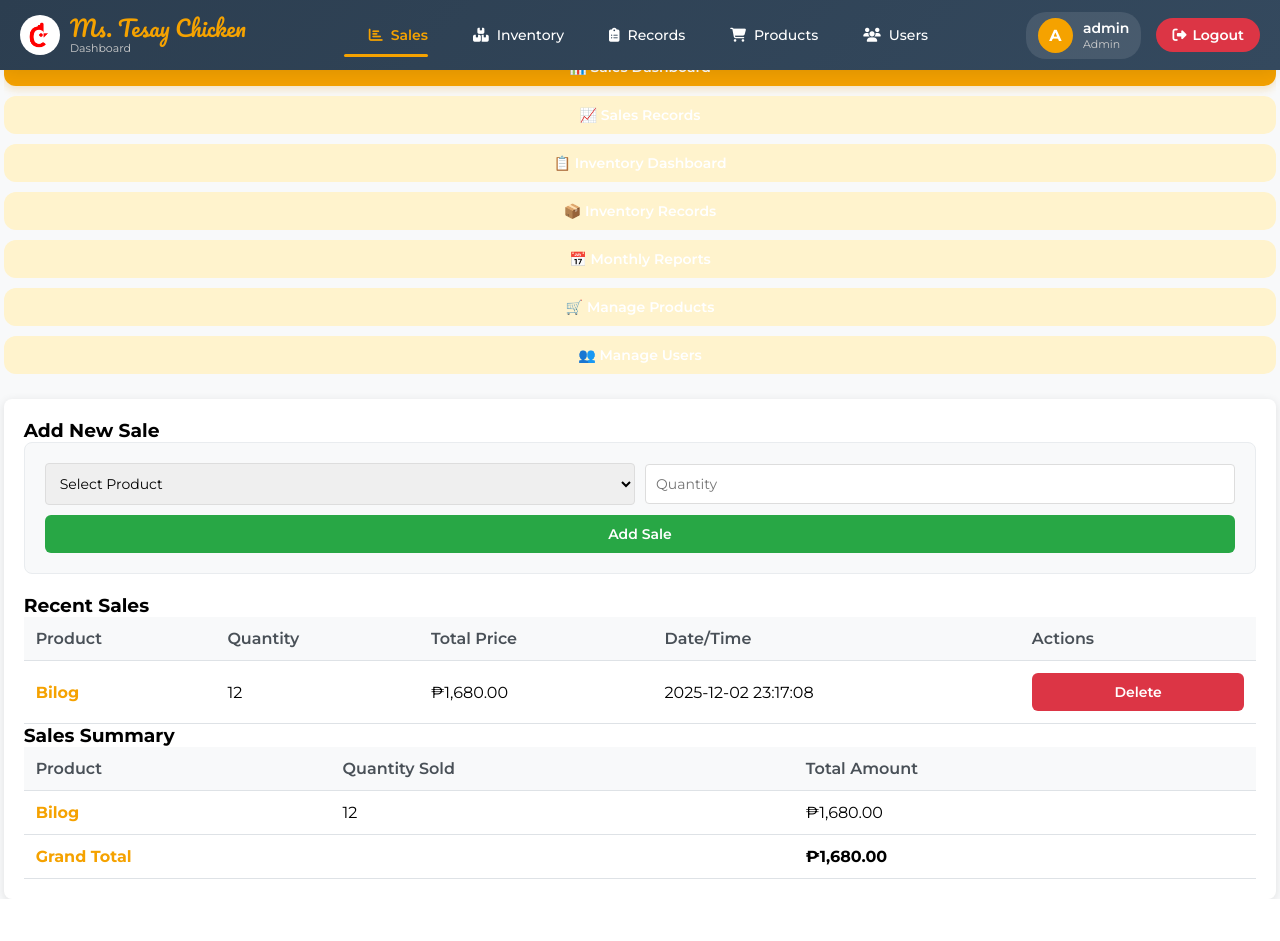
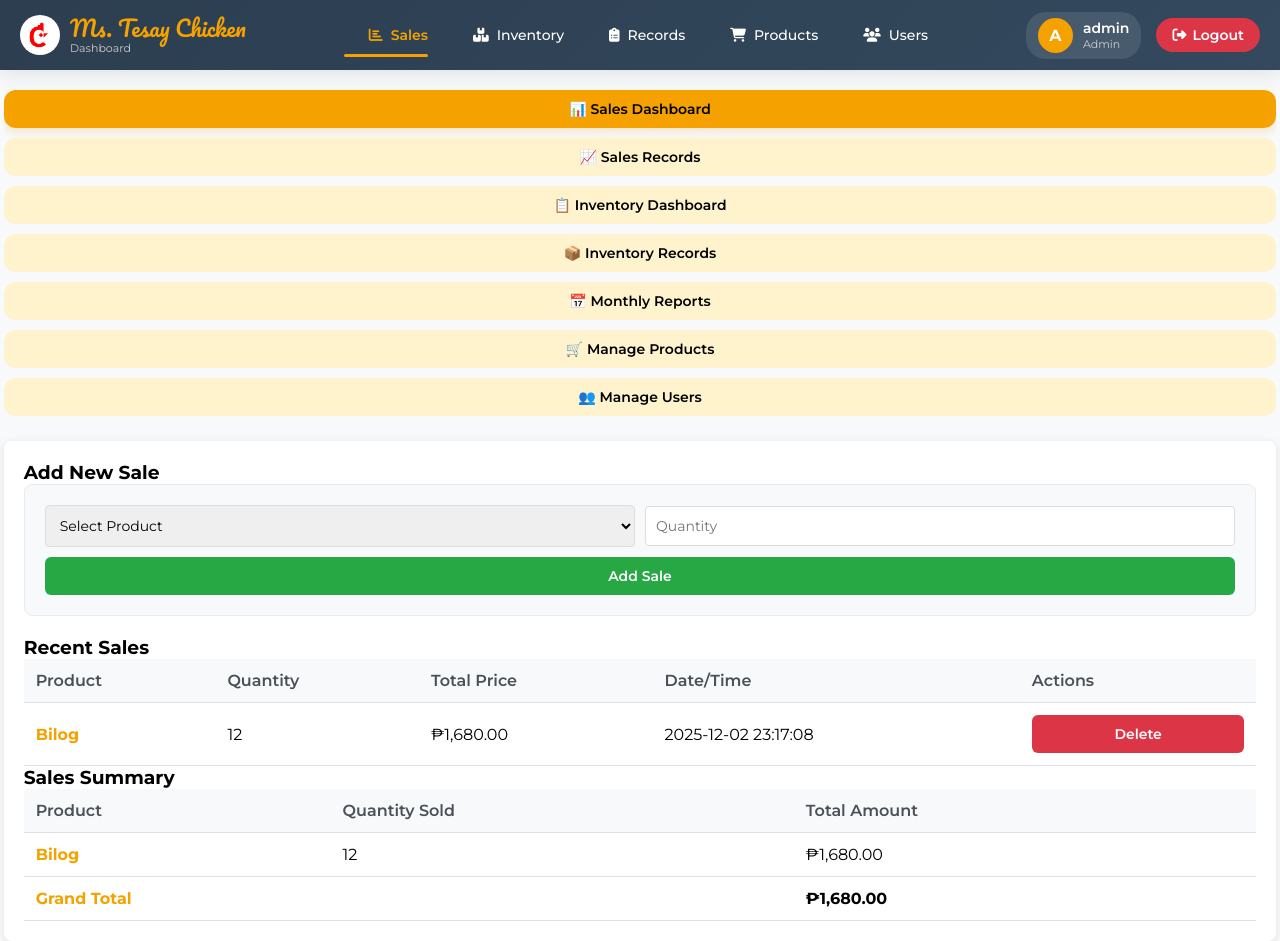
Before and after one commit to livelaughlovenemo/mstesay-smad, a PHP site: page /includes/dashboard.php in a window 1280 px wide. Before the commit the page ends 899 px from the top, so only its background shows below. Run offline with PHP 8.4, Linux system fonts and the light colour scheme; a user stored in the database is signed in; data comes from the database, SQL or seed files in the repository; some web fonts are replaced.

Commit message:
fixed the overlapping of header and tab navigation

```diff
--- a/includes/dashboard.php
+++ b/includes/dashboard.php
@@ -326,11 +326,6 @@ $products = $productStmt->fetchAll();
 ?>
 
 <main class="dashboard-main">
-  <section class="dashboard-hero">
-      <h1>Welcome, <?= htmlspecialchars($_SESSION['username']) ?>!</h1>
-      <p>Monitor your sales and inventory efficiently.</p>
-  </section>
-
   <div class="tab-navigation">
     <button class="tab-btn <?= $activeTab === 'sales' ? 'active' : '' ?>" data-target="sales">
         📊 Sales Dashboard
@@ -1704,12 +1699,14 @@ tbody tr:hover {
 
 /* Tab navigation adjustments for more tabs */
 .tab-navigation {
+    padding-top: 20px;
     display: flex;
     gap: 10px;
     margin-bottom: 20px;
     flex-wrap: wrap;
     overflow-x: auto;
     padding-bottom: 5px;
+    z-index: 20;
 }
 
 .tab-btn {
@@ -1722,11 +1719,12 @@ tbody tr:hover {
     transition: 0.2s ease;
     white-space: nowrap;
     font-size: 14px;
+    color: black;
 }
 
 .tab-btn.active {
     background: #F5A200;
-    color: white;
+    color: black;
     box-shadow: 0 4px 8px rgba(245, 162, 0, 0.2);
 }
 
@@ -1782,12 +1780,14 @@ td:first-child {
 /* Responsive adjustments */
 @media (max-width: 768px) {
     .tab-navigation {
+        padding-top: 20px;
         gap: 5px;
     }
 
     .tab-btn {
         padding: 8px 12px;
         font-size: 12px;
+        color: black;
     }
 
     .filter-buttons {
--- a/includes/header.php
+++ b/includes/header.php
@@ -33,6 +33,9 @@
         font-family: 'Montserrat', sans-serif;
         background: #f8f9fa;
         min-height: 100vh;
+    }
+    .dashboard-wrapper {
+        padding-top: 70px;
     }
 
     .dashboard-header {
```
